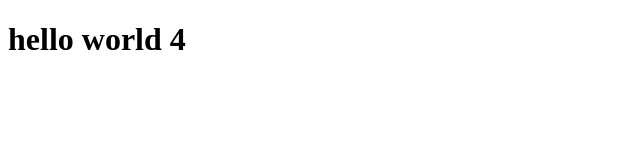
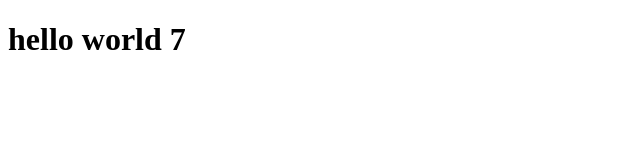
Before and after one commit to shanmugapriyan7/html, a plain HTML site: page index.html in a window 1280 px wide. Shown: the full height of the page, 0-640 px from the left. Drawn offline with Linux system fonts and the light colour scheme.

Commit message:
2nd commit

```diff
--- a/index.html
+++ b/index.html
@@ -6,6 +6,6 @@
     <title>Document</title>
 </head>
 <body>
-    <h1>hello world 4</h1>
+    <h1>hello world 7</h1>
 </body>
 </html>
```
